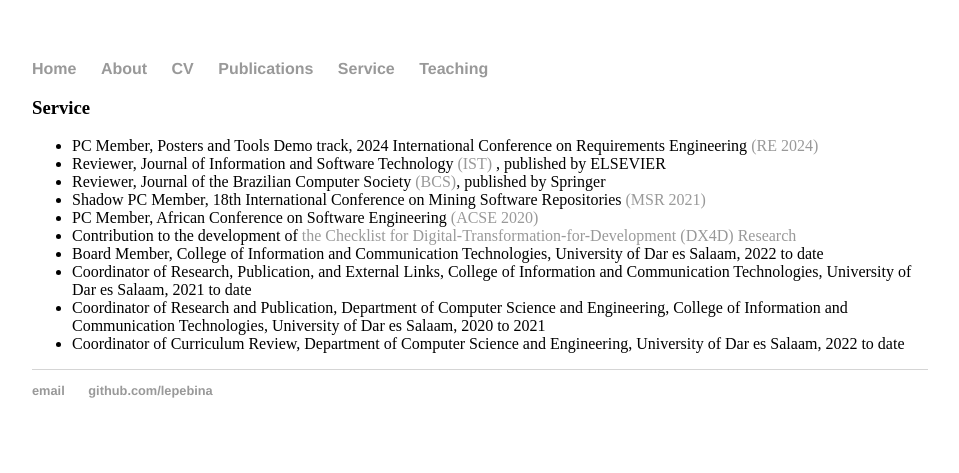
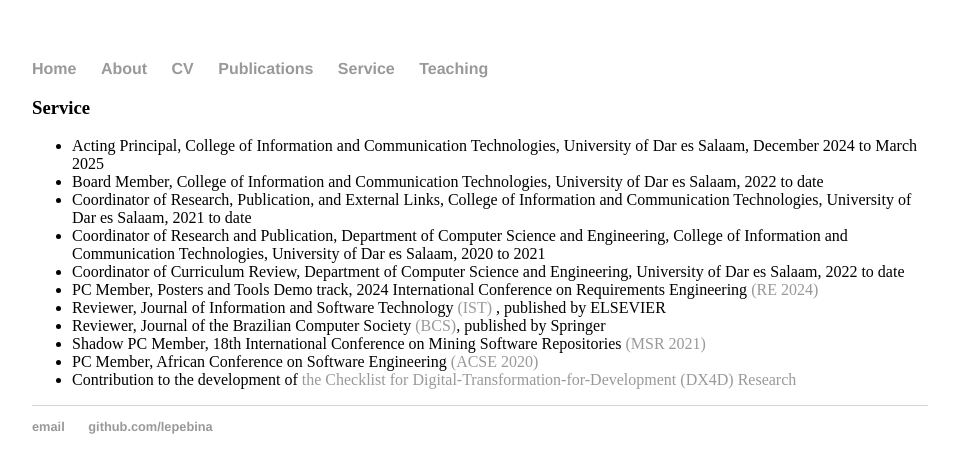
Before and after one commit to lepebina/lepebina.github.io, a Jekyll site: the page built from service.html, in a window 1280 px wide. Shown: the top 473 px of the page, without its empty margins (160-1119 px from the left). Built offline with Jekyll 4.4.1, drawn with Linux system fonts in a browser that asks for light colours.

Commit message:
Update service.html

```diff
--- a/service.html
+++ b/service.html
@@ -4,16 +4,17 @@ title: Leonard Peter Binamungu
 ---
 <div class="blurb">
 	<h3>Service</h3>
-	              <ul>     <li>PC Member, Posters and Tools Demo track, 2024 International Conference on Requirements Engineering<a href="https://conf.researchr.org/track/RE-2024/RE-2024-posters-and-tool-demos"> (RE 2024)</a></li>
+	              <ul>    <li>Acting Principal, College of Information and Communication Technologies, University of Dar es Salaam, December 2024 to March 2025</li>
+			      <li>Board Member, College of Information and Communication Technologies, University of Dar es Salaam, 2022 to date</li>
+			      <li>Coordinator of Research, Publication, and External Links, College of Information and Communication Technologies, University of Dar es Salaam, 2021 to date</li>
+                              <li>Coordinator of Research and Publication, Department of Computer Science and Engineering, College of Information and Communication Technologies, University of Dar es Salaam, 2020 to 2021</li>
+			      <li>Coordinator of Curriculum Review, Department of Computer Science and Engineering, University of Dar es Salaam, 2022 to date</li>
+			      <li>PC Member, Posters and Tools Demo track, 2024 International Conference on Requirements Engineering<a href="https://conf.researchr.org/track/RE-2024/RE-2024-posters-and-tool-demos"> (RE 2024)</a></li>
 			      <li>Reviewer, Journal of Information and Software Technology <a href="https://www.journals.elsevier.com/information-and-software-technology">(IST)
 			      </a>, published by ELSEVIER</li>
 	        		<li>Reviewer, Journal of the Brazilian Computer Society <a href="https://journal-bcs.springeropen.com/">(BCS)</a>, published by Springer</li>
 			      <li>Shadow PC Member, 18th International Conference on Mining Software Repositories<a href="https://2021.msrconf.org/"> (MSR 2021)</a></li>
 			      <li>PC Member, African Conference on Software Engineering <a href="http://bright.ug/acse/2020/?fbclid=IwAR3F1qWbwjlIUMw1_wmaMRDnkn2BdrkyIfll1h7VAl_oi0vsjCINz4rGu2o">(ACSE 2020)</a></li>
                               <li>Contribution to the development of <a href="https://blog.gdi.manchester.ac.uk/checklist-for-digital-transformation-for-development-dx4d-research/">the Checklist for Digital-Transformation-for-Development (DX4D) Research</a></li>
-                               <li>Board Member, College of Information and Communication Technologies, University of Dar es Salaam, 2022 to date</li>
-			      <li>Coordinator of Research, Publication, and External Links, College of Information and Communication Technologies, University of Dar es Salaam, 2021 to date</li>
-                              <li>Coordinator of Research and Publication, Department of Computer Science and Engineering, College of Information and Communication Technologies, University of Dar es Salaam, 2020 to 2021</li>
-			      <li>Coordinator of Curriculum Review, Department of Computer Science and Engineering, University of Dar es Salaam, 2022 to date</li>
-		      </ul>
+                        </ul>
 </div><!-- /.blurb -->
```
